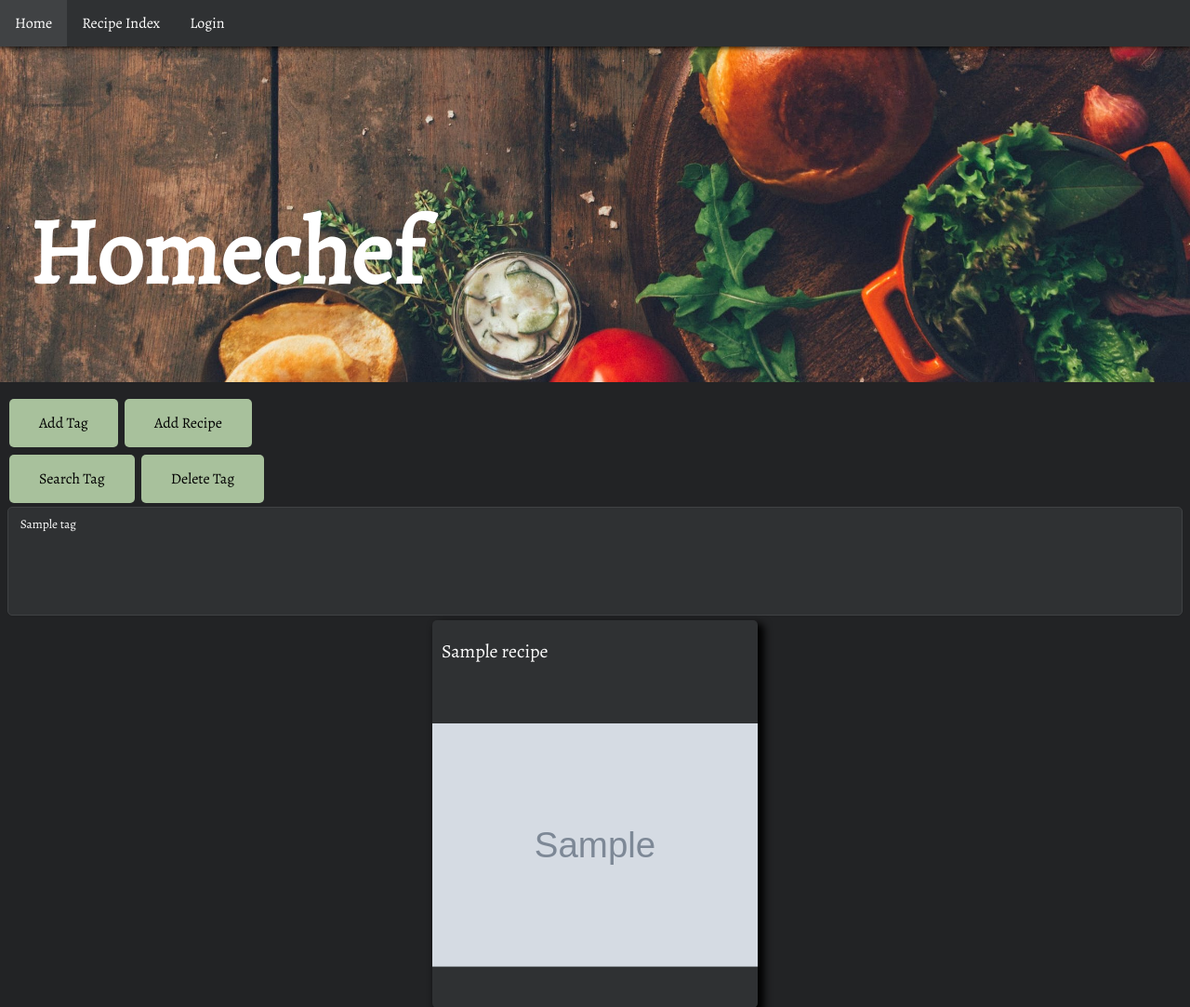
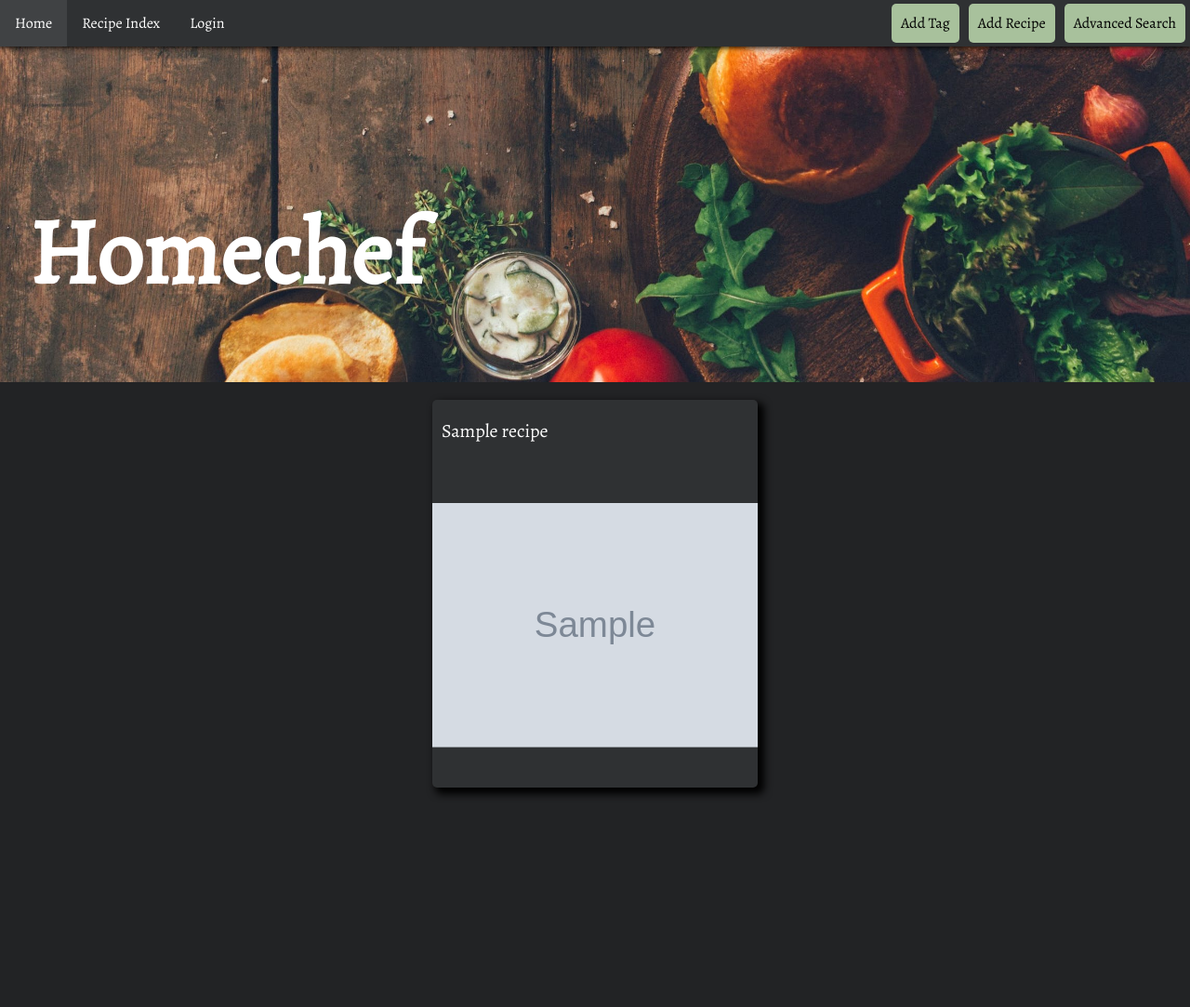
Before and after one commit to ShatteredArrow/homechef, a Flask app: page /recipe_index in a window 1280 px wide. Shown: the top 1083 px of the page at 93% size. Run offline with Flask 2, Linux system fonts and the light colour scheme; a user stored in the database is signed in; tables that the repository leaves empty hold one stand-in row (values such as "Sample post"); grey boxes marked "Sample" are stand-in pictures; some libraries are stand-ins or nearby versions; some web fonts are replaced.

Commit message:
moved buttons to navbar

```diff
--- a/app/static/css/add_recipe.css
+++ b/app/static/css/add_recipe.css
@@ -5,7 +5,7 @@
     padding: 20px;
     border: 1px solid #888;
     width: 50%;
-    height:80%;
+    border-radius: 5px;
   }
 
   /* The Close Button */
--- a/app/static/css/base.css
+++ b/app/static/css/base.css
@@ -107,16 +107,20 @@ textarea, input {
     background-color: var(--background-3);
 }
 
+.navbar .navbar-right-aligned{
+    position: relative;
+    float:right;
+}
 .button {
     background-color: var(--primary);
     border: none;
     color: var(--on-primary);
-    padding: 15px 32px;
+    padding: 10px 10px;
     text-align: center;
     text-decoration: none;
     display: inline-block;
     font-size: 16px;
-    margin: 4px 2px;
+    margin: 4px 5px;
     cursor: pointer;
     border-radius: 5px;
 }
--- a/app/static/css/recipe_index.css
+++ b/app/static/css/recipe_index.css
@@ -133,7 +133,8 @@ select:focus {
     padding: 20px;
     border: 1px solid #888;
     width: 30%;
-    max-height:80%;
+    border-radius: 5px;
+
   }
 
   /* The Close Button */
--- a/app/static/js/modal.js
+++ b/app/static/js/modal.js
@@ -2,10 +2,12 @@
 // Get the modal
 var addRecipeModal = document.getElementById("myModal");
 var addTagModal = document.getElementById("addTagModal");
+var advancedSearchModal = document.getElementById("advancedSearchModal")
 
 // Get the button that opens the modal
 var btn = document.getElementById("myBtn");
 var addTagButton = document.getElementById("addTagButton");
+var advancedSearchButton = document.getElementById("advancedSearchButton");
 
 // Get the <span> element that closes the modal
 var addRecipeClose = document.getElementById("addRecipeClose");
@@ -35,6 +37,19 @@ if (addTagModal !== null){
     }
 }
 
+
+if (advancedSearchModal !== null){
+    // When the user clicks the button, open the modal
+    advancedSearchButton.onclick = function() {
+        advancedSearchModal.style.display = "block";
+    }
+
+    // When the user clicks on <span> (x), close the modal
+    advancedSearchClose.onclick = function() {
+        advancedSearchModal.style.display = "none"
+    }
+}
+
 // When the user clicks anywhere outside of the modal, close it
 window.onclick = function(event) {
     if (event.target == addRecipeModal) {
@@ -43,4 +58,7 @@ window.onclick = function(event) {
     if (event.target == addTagModal) {
         addTagModal.style.display = "none";
     }
+    if (event.target == advancedSearchModal) {
+        advancedSearchModal.style.display = "none";
+    }
 }
--- /dev/null
+++ b/app/templates/advanced_search.html
@@ -0,0 +1,14 @@
+<div class="modal-content">
+    <span class="close" id="advancedSearchClose">&times;</span>
+    <h2>Advanced Recipe Search</h2>
+    <form method="post" novalidate>
+
+        {{ form.search(class_="button") }}
+        {{ form.delete(class_="button") }}
+
+        <div class="bloc">
+            {{ form.hidden_tag() }}
+            {{ form.tags(size = 5) }}
+        </div>
+    </form>
+</div>
--- a/app/templates/base.html
+++ b/app/templates/base.html
@@ -19,13 +19,22 @@
 
 <body>
     <div class="page-container">
+
             <div class="navbar">
-            <ul>
+                <ul >
+                    {% block navbar %}
+                        <div class="navbar-left-aligned">
                                 <li><a class="active" href="{{ url_for('index') }}">Home</a></li>
                                 <li><a class="active" href="{{ url_for('recipe_index') }}">Recipe Index</a></li>
                                 <li><a class="active" href="{{ url_for('login') }}">Login</a></li>
+                        </div>
+
+                    {% endblock  %}
                 </ul>
+
             </div>
+
+
         <div class="header">
             <img src="/static/heading1.jpg">
             <div class="heading-text">
--- a/app/templates/recipe_index.html
+++ b/app/templates/recipe_index.html
@@ -2,30 +2,34 @@
 {% block head %}
 {{ super() }}
 <link type="text/css" rel="stylesheet" href="static/css/recipe_index.css">
-<!-- <link type="text/css" rel="stylesheet" href="static/css/modal.css"> -->
 
 {% endblock %}
-{% block content %}
 
-<button class="button" id="addTagButton">Add Tag</button>
+{% block navbar %}
+{{super()}}
+
+<div  class="navbar-right-aligned">
+
+        <li><button class="button" id="addTagButton">Add Tag</button></li>
+        <li><button class="button" id="myBtn">Add Recipe</button></li>
+        <li><button class="button" id="advancedSearchButton">Advanced Search</button></li>
+
         <div id="addTagModal" class="addRecipeModal modal">
             {% include 'add_tag.html' with context %}
         </div>
-<button class="button" id="myBtn">Add Recipe</button>
         <div id="myModal" class="addRecipeModal modal">
                 {% include 'add_recipe.html' with context %}
         </div>
+        <div id="advancedSearchModal" class="addRecipeModal modal">
+            {% include 'advanced_search.html' with context %}
+    </div>
+</div>
+{% endblock  %}
 
-<form method="post" novalidate>
+{% block content %}
 
-    {{ form.search(class_="button") }}
-    {{ form.delete(class_="button") }}
 
-    <div class="bloc">
-        {{ form.hidden_tag() }}
-        {{ form.tags(size = 5) }}
-    </div>
-</form>
+
 <div class="recipe-items">
     {% if recipes %}
     {% for recipe in recipes %}
```
Lines whose indentation alone changed are shown as unchanged.
